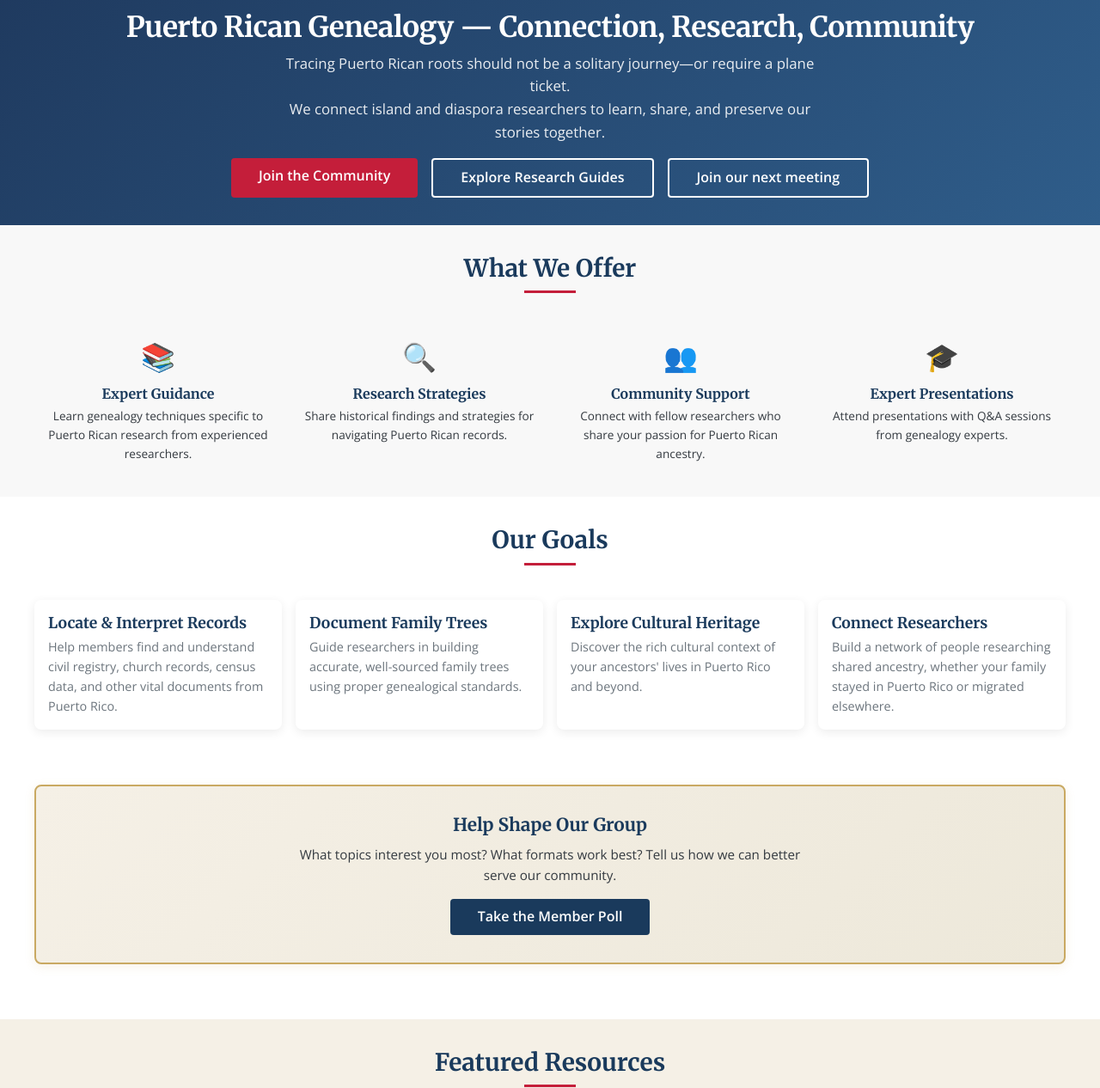
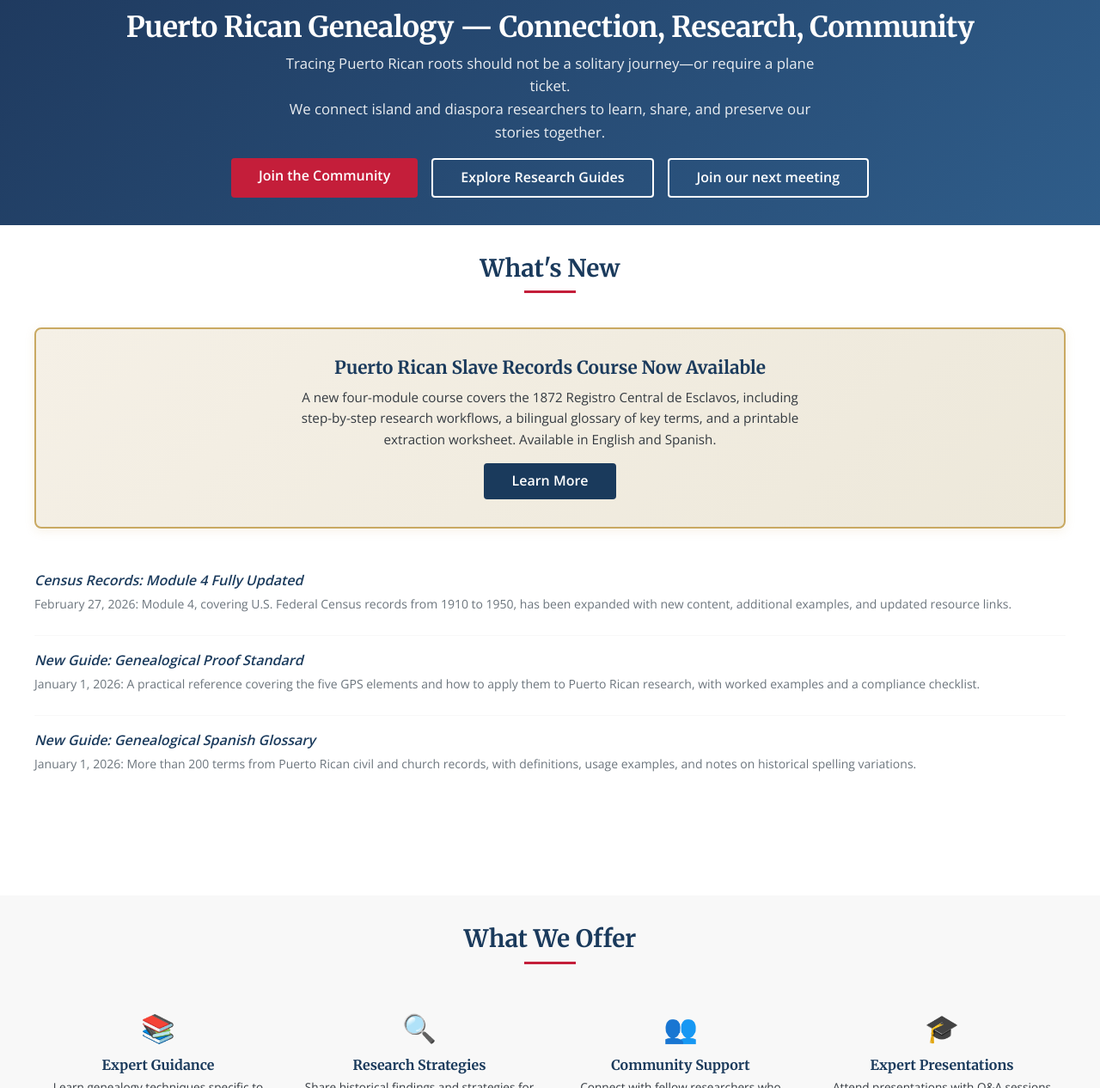
Before and after one commit to SylviaVargas/puertoricangenealogygroup, a Jekyll site: the page built from index.md, in a window 1280 px wide and 1400 px high, cut to the strip 134-1400 px from the top of the window. Shown: the whole strip at 86% size. Built offline with Jekyll 4.4.1, drawn with Linux system fonts in a browser that asks for light colours.

Commit message:
Update linkAdded What's New Feature

```diff
--- /dev/null
+++ b/_data/news.yml
@@ -0,0 +1,36 @@
+# What's New entries — newest first
+# Fields:
+#   date:     YYYY-MM-DD (required)
+#   category: courses | guides | features (required)
+#   featured: true — set on ONE entry only; displays as the hero callout
+#   title:    short, action-oriented (required)
+#   body:     1-2 sentences visible in the homepage snippet and full page (required)
+#   link:     internal path without domain (optional)
+#
+# Maintenance: add new entries at the top. Move old featured to non-featured.
+# To archive: move entries older than ~12 months to _data/news_archive_YYYY.yml
+
+- date: 2026-02-27
+  category: courses
+  featured: true
+  title: "Puerto Rican Slave Records Course Now Available"
+  body: "A new four-module course covers the 1872 Registro Central de Esclavos, including step-by-step research workflows, a bilingual glossary of key terms, and a printable extraction worksheet. Available in English and Spanish."
+  link: /research-guides/slave-records/
+
+- date: 2026-02-27
+  category: courses
+  title: "Census Records: Module 4 Fully Updated"
+  body: "Module 4, covering U.S. Federal Census records from 1910 to 1950, has been expanded with new content, additional examples, and updated resource links."
+  link: /research-guides/census-records-module-4/
+
+- date: 2026-01-01
+  category: guides
+  title: "New Guide: Genealogical Proof Standard"
+  body: "A practical reference covering the five GPS elements and how to apply them to Puerto Rican research, with worked examples and a compliance checklist."
+  link: /research-guides/genealogical-proof-standard/
+
+- date: 2026-01-01
+  category: guides
+  title: "New Guide: Genealogical Spanish Glossary"
+  body: "More than 200 terms from Puerto Rican civil and church records, with definitions, usage examples, and notes on historical spelling variations."
+  link: /research-guides/genealogical-spanish-glossary/
--- /dev/null
+++ b/_data/news_es.yml
@@ -0,0 +1,36 @@
+# Entradas de Novedades — más recientes primero
+# Campos:
+#   date:     YYYY-MM-DD (obligatorio)
+#   category: cursos | guias | funciones (obligatorio)
+#   featured: true — solo en UNA entrada; aparece como recuadro destacado
+#   title:    título breve (obligatorio)
+#   body:     1-2 oraciones visibles en el resumen y en la página completa (obligatorio)
+#   link:     ruta interna sin dominio (opcional)
+#
+# Mantenimiento: agregar entradas nuevas al inicio. Cambiar featured anterior a false.
+# Para archivar: mover entradas con más de ~12 meses a _data/news_es_archive_YYYY.yml
+
+- date: 2026-02-27
+  category: cursos
+  featured: true
+  title: "Nuevo Curso: Registros de Esclavos en Puerto Rico"
+  body: "Un nuevo curso de cuatro módulos cubre el Registro Central de Esclavos de 1872, con flujos de trabajo de investigación paso a paso, un glosario bilingüe de términos clave y una hoja de extracción imprimible."
+  link: /research-guides/slave-records/
+
+- date: 2026-02-27
+  category: cursos
+  title: "Registros Censales: Módulo 4 Completamente Actualizado"
+  body: "El Módulo 4, sobre los registros del Censo Federal de EE.UU. de 1910 a 1950, fue ampliado con nuevo contenido, ejemplos adicionales y enlaces de recursos actualizados."
+  link: /research-guides/census-records-module-4/
+
+- date: 2026-01-01
+  category: guias
+  title: "Nueva Guía: Estándar de Prueba Genealógica"
+  body: "Una referencia práctica sobre los cinco elementos del GPS y cómo aplicarlos a la investigación puertorriqueña, con ejemplos y una lista de verificación."
+  link: /research-guides/genealogical-proof-standard/
+
+- date: 2026-01-01
+  category: guias
+  title: "Nueva Guía: Glosario Genealógico en Español"
+  body: "Más de 200 términos de los registros civiles y eclesiásticos puertorriqueños, con definiciones, ejemplos de uso y notas sobre variaciones ortográficas históricas."
+  link: /research-guides/genealogical-spanish-glossary/
--- a/_includes/footer.html
+++ b/_includes/footer.html
@@ -12,6 +12,13 @@
         {% for item in nav limit: 4 %}
         <li><a href="{{ item.url | relative_url }}">{{ item.title }}</a></li>
         {% endfor %}
+        <li>
+          {% if page.lang == 'es' %}
+          <a href="{{ '/es/novedades/' | relative_url }}">Novedades</a>
+          {% else %}
+          <a href="{{ '/whats-new/' | relative_url }}">What's New</a>
+          {% endif %}
+        </li>
       </ul>
     </div>
 
--- a/index.md
+++ b/index.md
@@ -19,6 +19,46 @@ last_modified_at: 2026-02-07
     </div>
   </div>
 </section>
+
+<section class="section">
+  <div class="section-container">
+    <div class="section-title">
+      <h2>What's New</h2>
+    </div>
+    {% assign featured = site.data.news | where_exp: "item", "item.featured == true" | first %}
+    {% if featured %}
+    <div class="poll-callout">
+      <h3>
+        {% if featured.link %}<a href="{{ featured.link | relative_url }}">{{ featured.title }}</a>{% else %}{{ featured.title }}{% endif %}
+      </h3>
+      <p>{{ featured.body }}</p>
+      {% if featured.link %}
+      <a href="{{ featured.link | relative_url }}" class="btn btn-primary">Learn More</a>
+      {% endif %}
+    </div>
+    {% endif %}
+    {% assign non_featured = site.data.news | where_exp: "item", "item.featured != true" %}
+    {% assign recent = non_featured | slice: 0, 3 %}
+    {% if recent.size > 0 %}
+    <ul class="resource-list">
+      {% for item in recent %}
+      <li>
+        {% if item.link %}
+        <a href="{{ item.link | relative_url }}"><em>{{ item.title }}</em></a>
+        {% else %}
+        <strong>{{ item.title }}</strong>
+        {% endif %}
+        <p class="description">{{ item.date | date: "%B %-d, %Y" }}: {{ item.body }}</p>
+      </li>
+      {% endfor %}
+    </ul>
+    {% endif %}
+    <p class="text-center mt-2">
+      <a href="{{ '/whats-new/' | relative_url }}" class="btn btn-secondary">See All Updates</a>
+    </p>
+  </div>
+</section>
+
 <section class="section bg-light">
   <div class="section-container">
     <div class="section-title">
--- /dev/null
+++ b/whats-new.md
@@ -0,0 +1,106 @@
+---
+layout: page
+title: What's New
+subtitle: Recent courses, research guides, and site updates
+lang: en
+permalink: /whats-new/
+ref: whats-new
+last_modified_at: 2026-02-28
+---
+
+{% assign featured = site.data.news | where_exp: "item", "item.featured == true" | first %}
+{% if featured %}
+<div class="poll-callout">
+  <h3>
+    {% if featured.link %}<a href="{{ featured.link | relative_url }}">{{ featured.title }}</a>{% else %}{{ featured.title }}{% endif %}
+  </h3>
+  <p>{{ featured.body }}</p>
+  <p><em>{{ featured.date | date: "%B %-d, %Y" }}</em></p>
+  {% if featured.link %}
+  <a href="{{ featured.link | relative_url }}" class="btn btn-primary">Learn More</a>
+  {% endif %}
+</div>
+{% endif %}
+
+<h2>Courses &amp; Modules</h2>
+
+{% assign courses = site.data.news | where: "category", "courses" | where_exp: "item", "item.featured != true" %}
+{% if courses.size > 0 %}
+<ul class="resource-list">
+  {% for item in courses %}
+  <li>
+    {% if item.link %}
+    <a href="{{ item.link | relative_url }}"><em>{{ item.title }}</em></a>
+    {% else %}
+    <strong>{{ item.title }}</strong>
+    {% endif %}
+    <p class="description">{{ item.date | date: "%B %-d, %Y" }}: {{ item.body }}</p>
+  </li>
+  {% endfor %}
+</ul>
+{% else %}
+<p>No recent course updates. <a href="{{ '/research-guides/' | relative_url }}">Browse all courses.</a></p>
+{% endif %}
+
+<h2>Research Guides</h2>
+
+{% assign guides = site.data.news | where: "category", "guides" | where_exp: "item", "item.featured != true" %}
+{% if guides.size > 0 %}
+<ul class="resource-list">
+  {% for item in guides %}
+  <li>
+    {% if item.link %}
+    <a href="{{ item.link | relative_url }}"><em>{{ item.title }}</em></a>
+    {% else %}
+    <strong>{{ item.title }}</strong>
+    {% endif %}
+    <p class="description">{{ item.date | date: "%B %-d, %Y" }}: {{ item.body }}</p>
+  </li>
+  {% endfor %}
+</ul>
+{% else %}
+<p>No recent guide updates. <a href="{{ '/research-guides/' | relative_url }}">Browse all guides.</a></p>
+{% endif %}
+
+{% assign features = site.data.news | where: "category", "features" %}
+{% if features.size > 0 %}
+<h2>Site Features</h2>
+<ul class="resource-list">
+  {% for item in features %}
+  <li>
+    {% if item.link %}
+    <a href="{{ item.link | relative_url }}"><em>{{ item.title }}</em></a>
+    {% else %}
+    <strong>{{ item.title }}</strong>
+    {% endif %}
+    <p class="description">{{ item.date | date: "%B %-d, %Y" }}: {{ item.body }}</p>
+  </li>
+  {% endfor %}
+</ul>
+{% endif %}
+
+<hr>
+
+<h2>Coming Soon</h2>
+
+<p>These projects are currently in progress:</p>
+
+<ul>
+  <li><strong>Member Resources: Downloadable Templates</strong> — Research logs, family group sheets, source citation worksheets, and more. Practical tools for organizing your Puerto Rican genealogical research.</li>
+  <li><strong>Research Guide: DNA Testing for Puerto Rican Ancestry</strong> — A dedicated guide to DNA testing in Puerto Rican research, covering testing options, interpreting results, and GPS-compliant documentation.</li>
+  <li><strong>Census Records Modules 5 and 10</strong> — Module 5 (Municipal and Barrio Enumerations) and Module 10 (Using AI for Census Analysis) are being expanded with full content to complete the 10-module course.</li>
+</ul>
+
+<hr>
+
+<h2>Archive</h2>
+
+<p>Earlier updates are organized by year as the list grows.</p>
+
+<ul>
+  <li><em>2025 archive coming soon</em></li>
+</ul>
+
+<p class="text-center mt-2">
+  <a href="{{ '/research-guides/' | relative_url }}" class="btn btn-secondary">Browse All Research Guides</a>
+</p>
```
Also changed, not shown: es/index.md (+39 -0 lines), es/novedades.md (added, +106 -0 lines).
